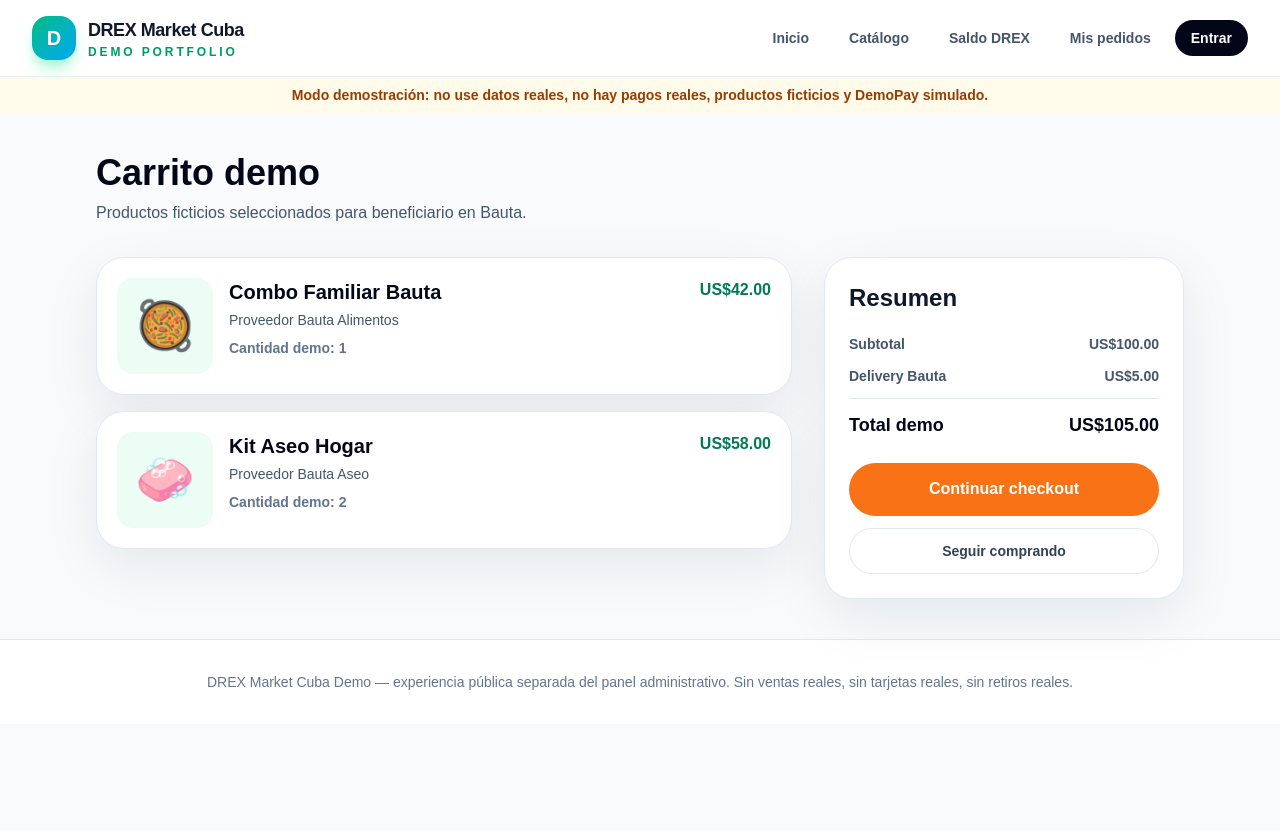
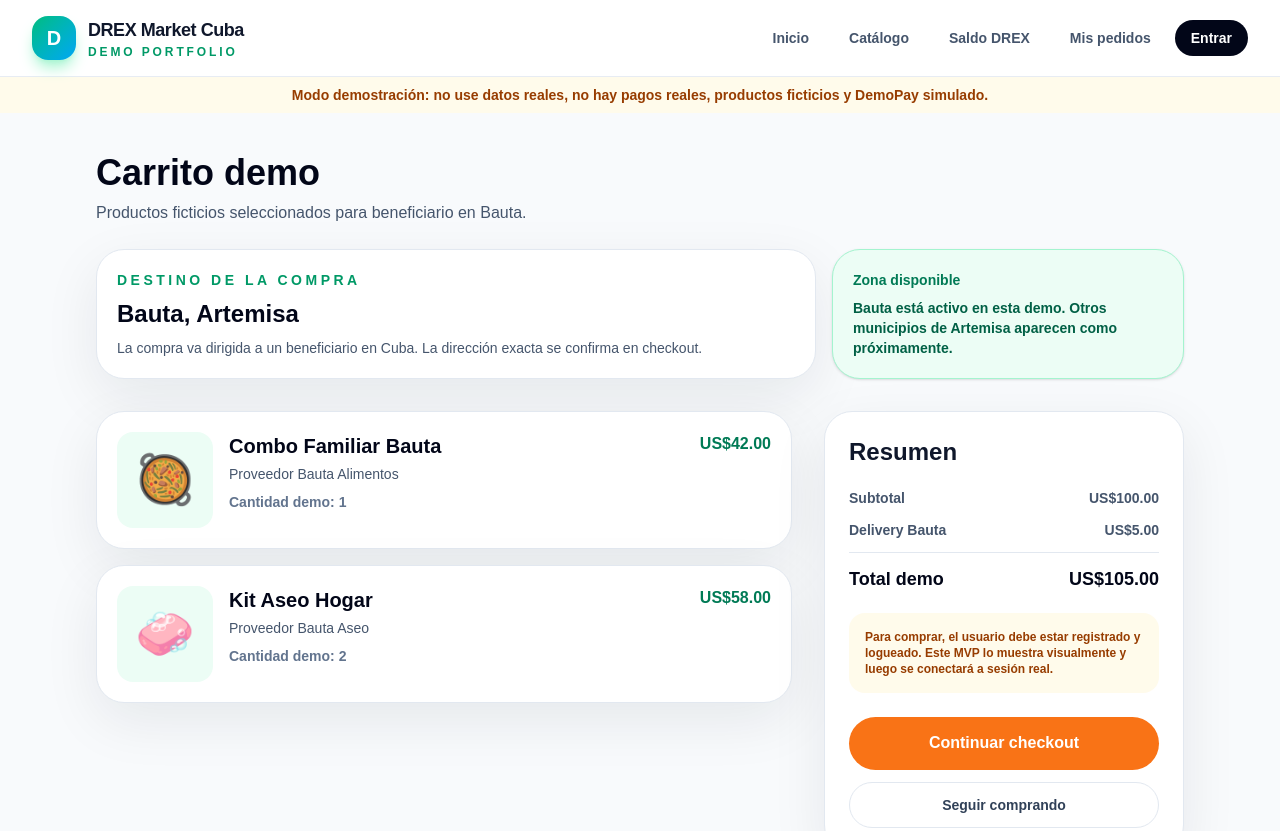
Before and after one commit to Yoarcy/drex-market-cuba-demo, a Next.js app: page /carrito in a window 1280 px wide. Shown: the top 831 px of the page. Before the commit the page ends 800 px from the top, so only its background shows below. Built offline with nearby package versions, Linux system fonts and the light colour scheme.

Commit message:
feat: clarify customer login and delivery zone in cart

```diff
--- a/src/app/carrito/page.tsx
+++ b/src/app/carrito/page.tsx
@@ -10,6 +10,19 @@ export default function CartPage() {
     <main className="mx-auto max-w-6xl px-4 py-10 lg:px-8">
       <h1 className="text-4xl font-black text-slate-950">Carrito demo</h1>
       <p className="mt-2 text-slate-600">Productos ficticios seleccionados para beneficiario en Bauta.</p>
+
+      <section className="mt-6 grid gap-4 md:grid-cols-3">
+        <div className="demo-card p-5 md:col-span-2">
+          <p className="text-sm font-black uppercase tracking-[0.25em] text-emerald-600">Destino de la compra</p>
+          <h2 className="mt-2 text-2xl font-black text-slate-950">Bauta, Artemisa</h2>
+          <p className="mt-2 text-sm text-slate-600">La compra va dirigida a un beneficiario en Cuba. La dirección exacta se confirma en checkout.</p>
+        </div>
+        <div className="rounded-[1.75rem] border border-emerald-200 bg-emerald-50 p-5 shadow-sm">
+          <p className="text-sm font-black text-emerald-700">Zona disponible</p>
+          <p className="mt-2 text-sm font-semibold text-emerald-800">Bauta está activo en esta demo. Otros municipios de Artemisa aparecen como próximamente.</p>
+        </div>
+      </section>
+
       <div className="mt-8 grid gap-8 lg:grid-cols-[1fr_360px]">
         <section className="space-y-4">
           {orderItems.map((item) => (
@@ -31,6 +44,9 @@ export default function CartPage() {
             <div className="flex justify-between"><span>Delivery Bauta</span><span>{formatMoney(delivery)}</span></div>
             <div className="border-t border-slate-200 pt-3 text-lg font-black text-slate-950"><div className="flex justify-between"><span>Total demo</span><span>{formatMoney(total)}</span></div></div>
           </div>
+          <div className="mt-5 rounded-2xl bg-amber-50 p-4 text-xs font-bold text-amber-800">
+            Para comprar, el usuario debe estar registrado y logueado. Este MVP lo muestra visualmente y luego se conectará a sesión real.
+          </div>
           <Link href="/checkout" className="btn-primary mt-6 w-full">Continuar checkout</Link>
           <Link href="/catalogo" className="mt-3 flex justify-center rounded-full border border-slate-200 px-4 py-3 text-sm font-bold text-slate-700">Seguir comprando</Link>
         </aside>
--- a/src/app/checkout/page.tsx
+++ b/src/app/checkout/page.tsx
@@ -13,6 +13,9 @@ export default function CheckoutPage() {
       <span className="badge-demo">Checkout protegido demo</span>
       <h1 className="mt-4 text-4xl font-black text-slate-950">Datos de compra y entrega</h1>
       <p className="mt-2 text-slate-600">Formulario visual de portafolio. No introduzca datos reales.</p>
+      <div className="mt-5 rounded-2xl border border-sky-200 bg-sky-50 p-4 text-sm font-bold text-sky-800">
+        Requisito de flujo: el comprador debe tener cuenta creada y sesión iniciada antes de confirmar la compra.
+      </div>
 
       <div className="mt-8 grid gap-8 lg:grid-cols-2">
         <section className="demo-card p-6">
```
Also changed, not shown: 1 other file (tests, documents, lock files or other folders).
